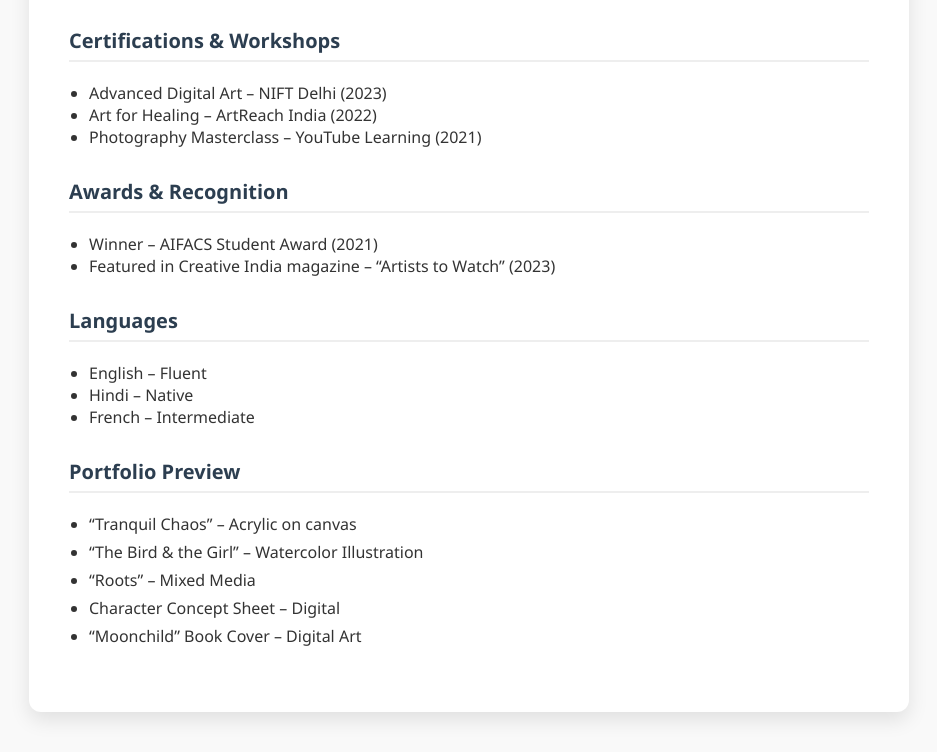
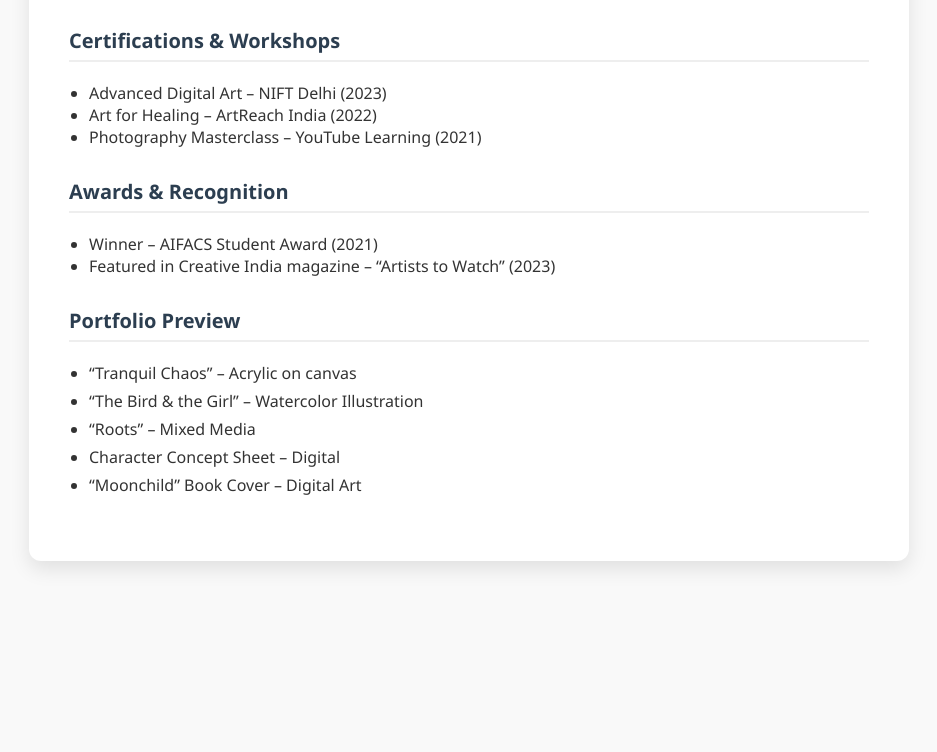
Before and after one commit to chitrakshsadayat/resume, a plain HTML site: page index.html in a window 1280 px wide. Shown: the part 894-1646 px from the top of the page, without its empty margins (171-1108 px from the left). After the commit the page ends 1495 px from the top, so only its background shows below. Drawn offline with Linux system fonts and the light colour scheme.

Commit message:
Update index.html

```diff
--- a/index.html
+++ b/index.html
@@ -166,14 +166,6 @@
       </ul>
     </div>
 
-    <div class="section">
-      <h3>Languages</h3>
-      <ul>
-        <li>English – Fluent</li>
-        <li>Hindi – Native</li>
-        <li>French – Intermediate</li>
-      </ul>
-    </div>
 
     <div class="section">
       <h3>Portfolio Preview</h3>
```
